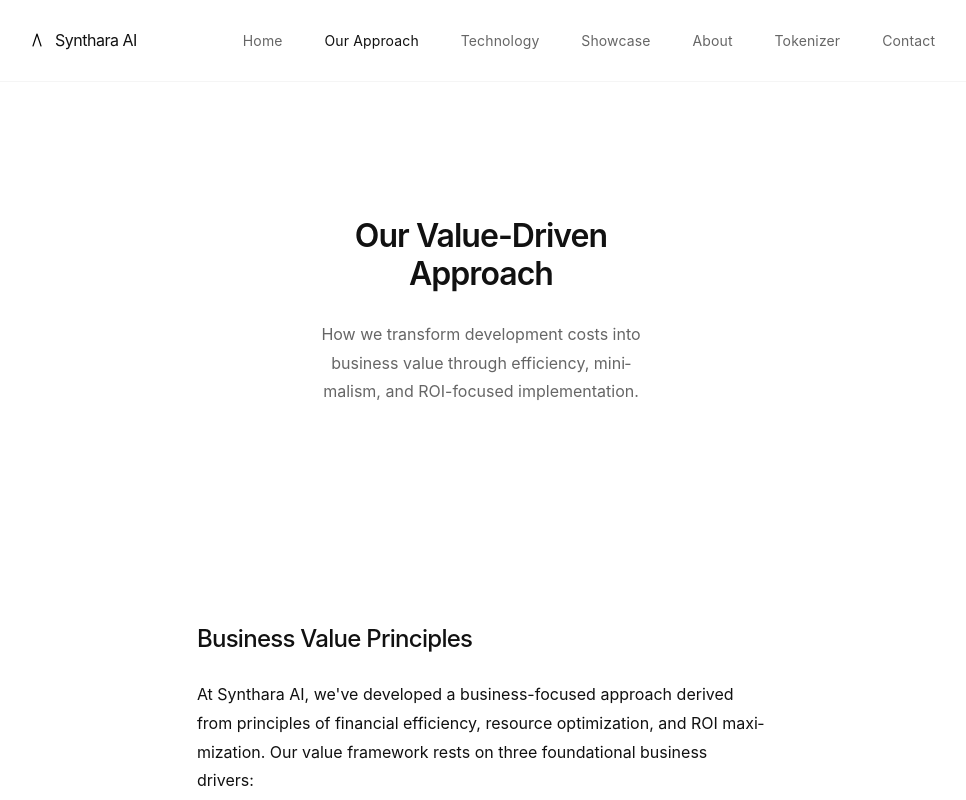
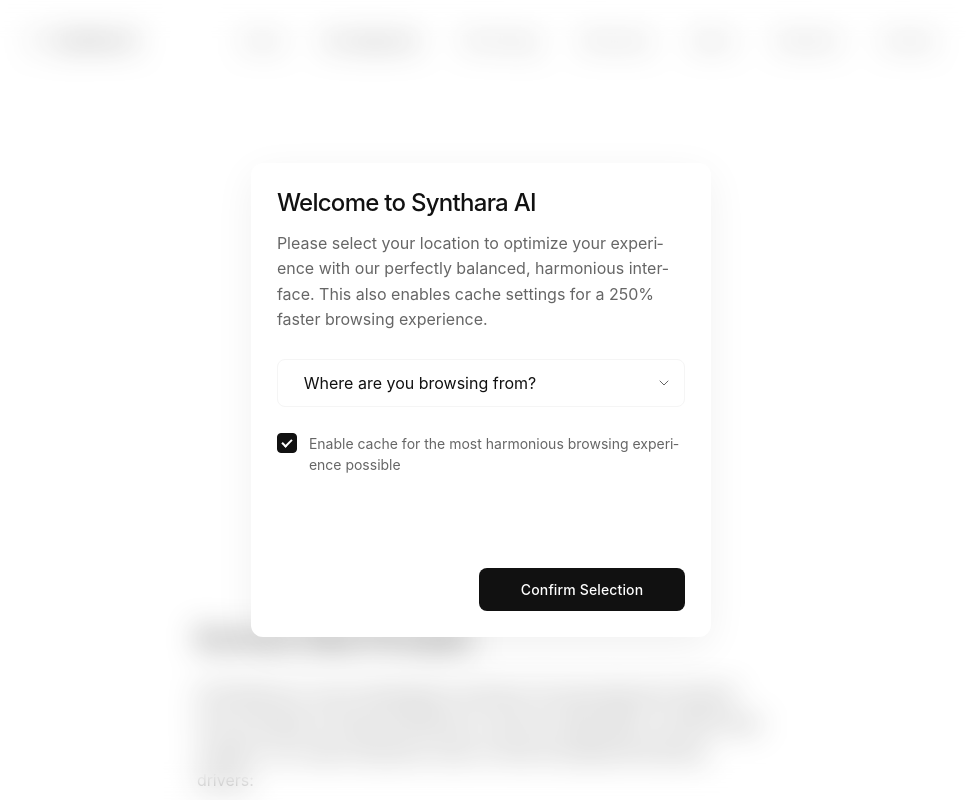
Before and after one commit to bniladridas/synthara-golden, a website: page company/pages/approach.html in a window 1280 px wide. Shown: the top 800 px of the page, without its empty margins (159-1125 px from the left). Drawn offline with Linux system fonts and the light colour scheme.

Commit message:
Fix country selection modal to only show on first visit

```diff
--- a/company/js/country-selector.js
+++ b/company/js/country-selector.js
@@ -1,10 +1,21 @@
 /**
  * Country Selection Modal with Validation
+ * Shows only on first visit, respects localStorage
+ * Fixed to ensure it only shows once across all pages
  */
 
-// Immediately show the modal when the script loads
-window.onload = function() {
-  console.log('Window loaded, showing modal');
+// Use DOMContentLoaded instead of window.onload for better reliability
+document.addEventListener('DOMContentLoaded', function() {
+  console.log('DOM loaded, checking if modal should be shown');
+
+  // Debug localStorage
+  try {
+    console.log('Current localStorage state:');
+    console.log('- selectedCountry:', localStorage.getItem('selectedCountry'));
+    console.log('- cacheEnabled:', localStorage.getItem('cacheEnabled'));
+  } catch (e) {
+    console.error('Error accessing localStorage:', e);
+  }
 
   // Get modal element
   const modal = document.getElementById('country-modal');
@@ -16,6 +27,18 @@
     return;
   }
 
+  // Check if user has already selected a country - use a more robust check
+  // This will work across all pages including index.html
+  const hasSelectedCountry = localStorage.getItem('selectedCountry');
+  console.log('Has selected country?', hasSelectedCountry ? 'YES' : 'NO');
+  console.log('Current URL:', window.location.href);
+
+  // Only show modal if user hasn't selected a country yet
+  if (!hasSelectedCountry) {
+    console.log('No country selection found in localStorage, showing modal');
+
+    // Show the modal with a slight delay for better user experience
+    setTimeout(() => {
       // Show the modal
       modal.style.display = 'flex';
       modal.style.opacity = '1';
@@ -26,6 +49,14 @@
       if (modalContent) {
         modalContent.style.opacity = '1';
         modalContent.style.transform = 'translateY(0) scale(1)';
+      }
+    }, 300);
+  } else {
+    console.log('Country already selected:', hasSelectedCountry, '- not showing modal');
+    // Ensure modal is hidden
+    if (modal) {
+      modal.style.display = 'none';
+    }
   }
 
   // Add event listener to the confirm button
@@ -77,7 +108,7 @@
 
   // Add shake animation style
   addShakeAnimation();
-};
+});
 
 /**
  * Get country name from country code
@@ -116,3 +147,11 @@
   `;
   document.head.appendChild(style);
 }
+
+// Add a hidden debug function to reset country selection (for testing)
+// Can be called from console: resetCountrySelection()
+window.resetCountrySelection = function() {
+  localStorage.removeItem('selectedCountry');
+  localStorage.removeItem('cacheEnabled');
+  alert('Country selection reset. Refresh the page to see the modal again.');
+};
--- a/company/pages/approach.html
+++ b/company/pages/approach.html
@@ -18,6 +18,7 @@
   <meta name="keywords" content="golden ratio development, ROI maximization, business value, software efficiency, cost reduction">
 
   <link rel="stylesheet" href="../css/style.css">
+  <link rel="stylesheet" href="../css/country-modal.css">
   <!-- Favicon -->
   <link rel="icon" href="../svg/favicon.svg" type="image/svg+xml">
   <link rel="alternate icon" href="../images/favicon.ico" type="image/x-icon">
@@ -148,7 +149,42 @@
     </div>
   </footer>
 
+  <!-- Country Selection Modal - Refined for Perfect Typography -->
+  <div id="country-modal" class="country-modal">
+    <div class="country-modal-content">
+      <div class="country-modal-header">
+        <h2>Welcome to Synthara AI</h2>
+      </div>
+      <div class="country-modal-body">
+        <p>Please select your location to optimize your experience with our perfectly balanced, harmonious interface. This also enables cache settings for a 250% faster browsing experience.</p>
+        <div class="country-select-container">
+          <select id="country-select" aria-label="Select your country">
+            <option value="" disabled selected>Where are you browsing from?</option>
+            <option value="us">United States</option>
+            <option value="ca">Canada</option>
+            <option value="uk">United Kingdom</option>
+            <option value="au">Australia</option>
+            <option value="de">Germany</option>
+            <option value="fr">France</option>
+            <option value="jp">Japan</option>
+            <option value="in">India</option>
+            <option value="br">Brazil</option>
+            <option value="other">Somewhere Else Entirely</option>
+          </select>
+        </div>
+        <div class="cache-setting">
+          <input type="checkbox" id="enable-cache" checked>
+          <label for="enable-cache">Enable cache for the most harmonious browsing experience possible</label>
+        </div>
+      </div>
+      <div class="country-modal-footer">
+        <button id="confirm-country" class="btn-primary">Confirm Selection</button>
+      </div>
+    </div>
+  </div>
+
   <!-- Scripts -->
   <script src="../js/main.js"></script>
+  <script src="../js/country-selector.js"></script>
 </body>
 </html>
```
Also changed, not shown: company/index.html (+0 -23 lines). Lines whose indentation alone changed are shown as unchanged.
